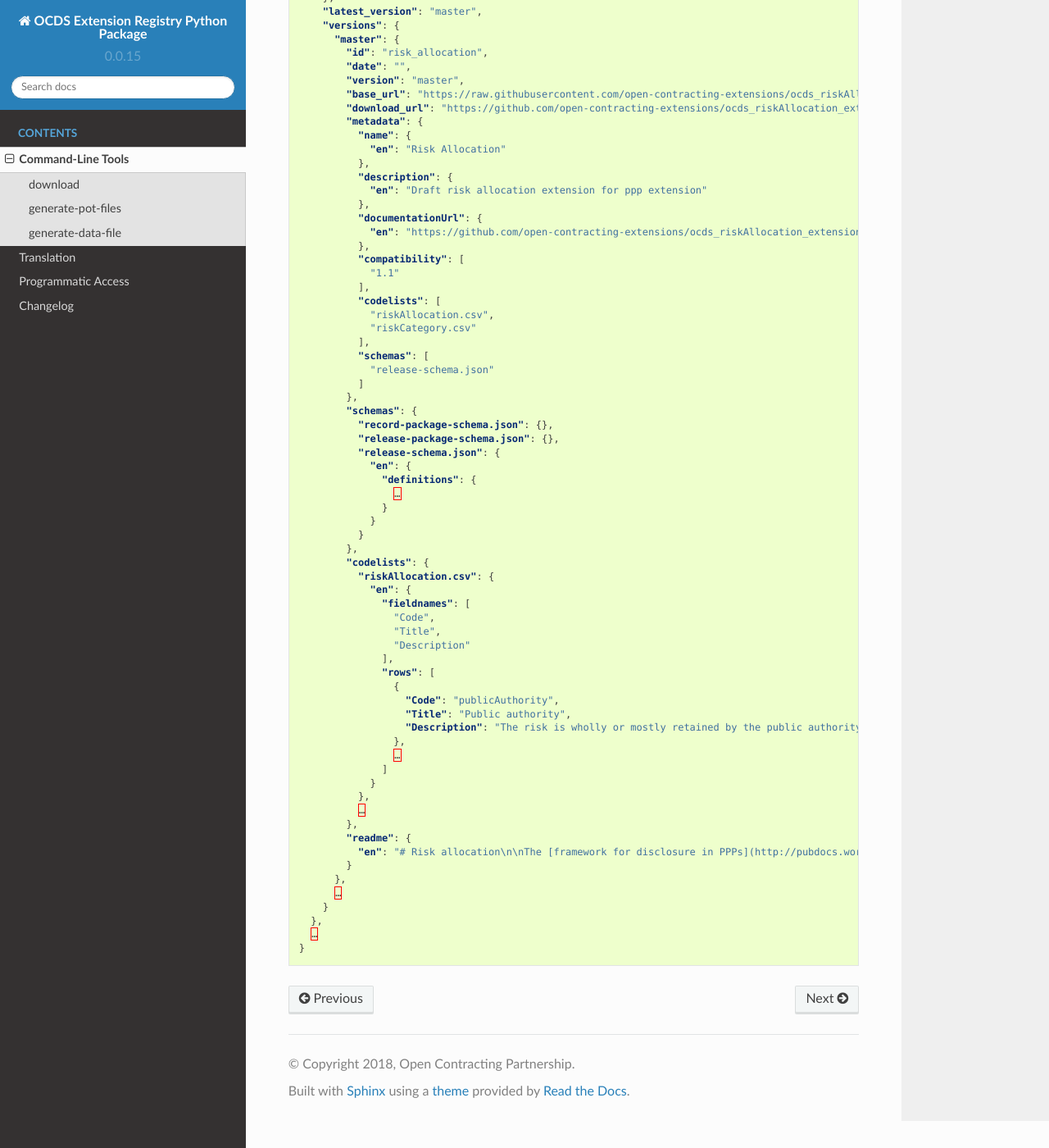
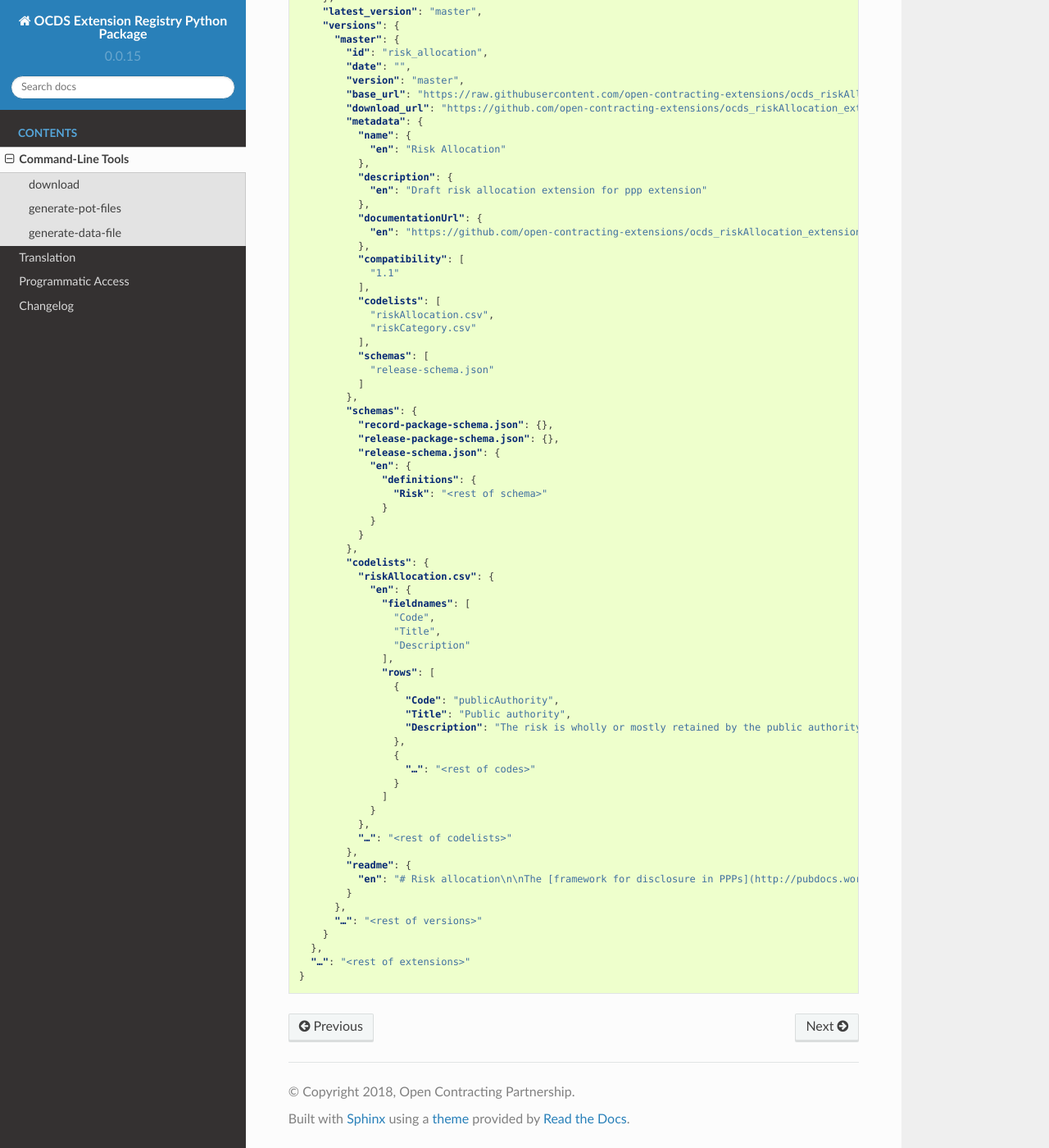
Before and after one commit to open-contracting/extension_registry.py, a Sphinx documentation site: the page built from docs/cli.rst, in a window 1280 px wide and 1400 px high, scrolled down 3088 px. Shown: the whole window at 82% size. Built offline with Sphinx 7.4.7 and the Read the Docs theme 2.0.0, drawn with Linux system fonts in a browser that asks for light colours.

Commit message:
Fix Sphinx warnings

```diff
--- a/docs/api/extension_registry.rst
+++ b/docs/api/extension_registry.rst
@@ -29,7 +29,7 @@
 * :func:`codelists <ocdsextensionregistry.extension_version.ExtensionVersion.codelists>` returns the parsed contents of codelist files (see more below)
 * :func:`files <ocdsextensionregistry.extension_version.ExtensionVersion.files>` returns the unparsed contents of all files
 
-See additional details in :doc:`api/extension_version`.
+See additional details in :doc:`extension_version`.
 
 API
 ---
--- a/docs/cli.rst
+++ b/docs/cli.rst
@@ -140,7 +140,7 @@
               "release-schema.json": {
                 "en": {
                   "definitions": {
-                    …
+                    "Risk": "<rest of schema>"
                   }
                 }
               }
@@ -159,18 +159,20 @@
                       "Title": "Public authority",
                       "Description": "The risk is wholly or mostly retained by the public authority"
                     },
-                    …
+                    {
+                      "…": "<rest of codes>"
+                    }
                   ]
                 }
               },
-              …
+              "…": "<rest of codelists>"
             },
             "readme": {
               "en": "# Risk allocation\n\nThe [framework for disclosure in PPPs](http://pubdocs.worldbank.org/en/773541448296707678/Disclosure-in-PPPs-Framework.pdf) …"
             }
           },
-          …
+          "…": "<rest of versions>"
         }
       },
-      …
+      "…": "<rest of extensions>"
     }
--- a/docs/conf.py
+++ b/docs/conf.py
@@ -84,12 +84,14 @@
 # Add any paths that contain custom static files (such as style sheets) here,
 # relative to this directory. They are copied after the builtin static files,
 # so a file named "default.css" will overwrite the builtin "default.css".
-html_static_path = ['_static']
+html_static_path = []
 
 
 # -- Extension configuration -------------------------------------------------
 
-autodoc_default_flags = ['members']
+autodoc_default_options = {
+    'members': None,
+}
 autodoc_member_order = 'bysource'
 
 on_rtd = os.environ.get('READTHEDOCS', None) == 'True'
```
Also changed, not shown: 1 other file.
